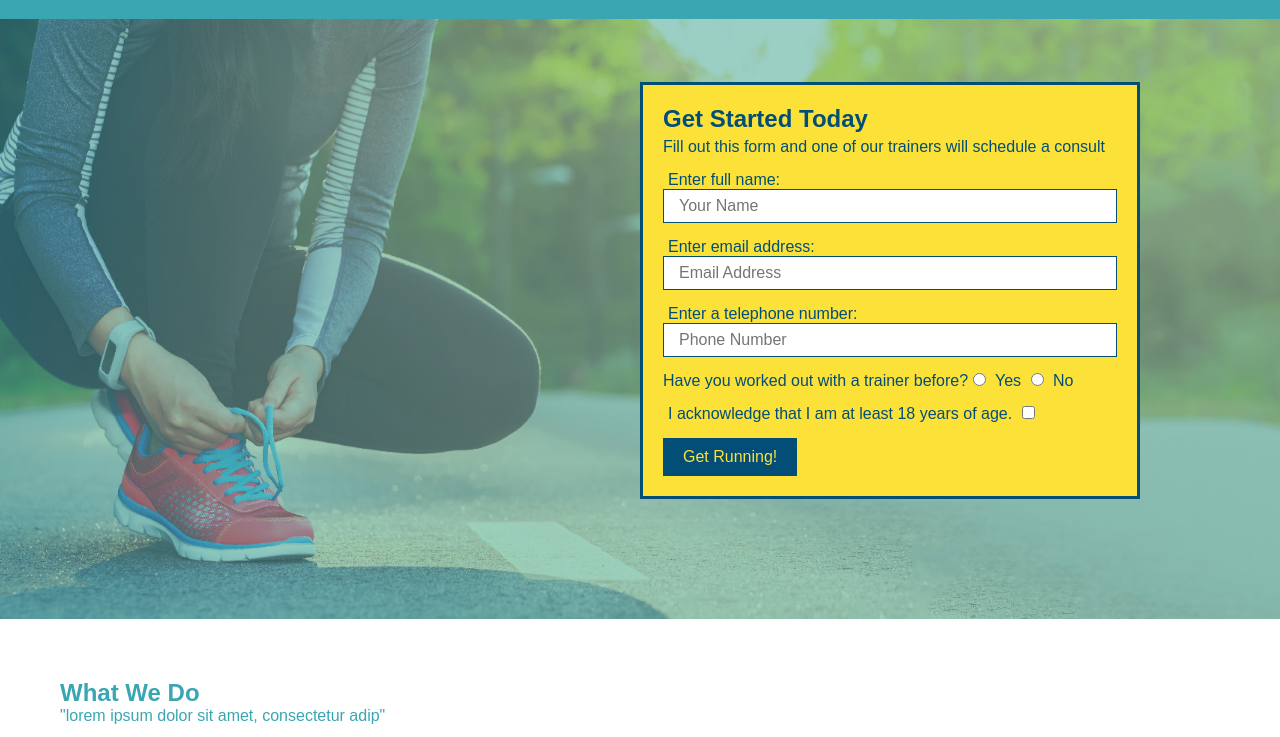
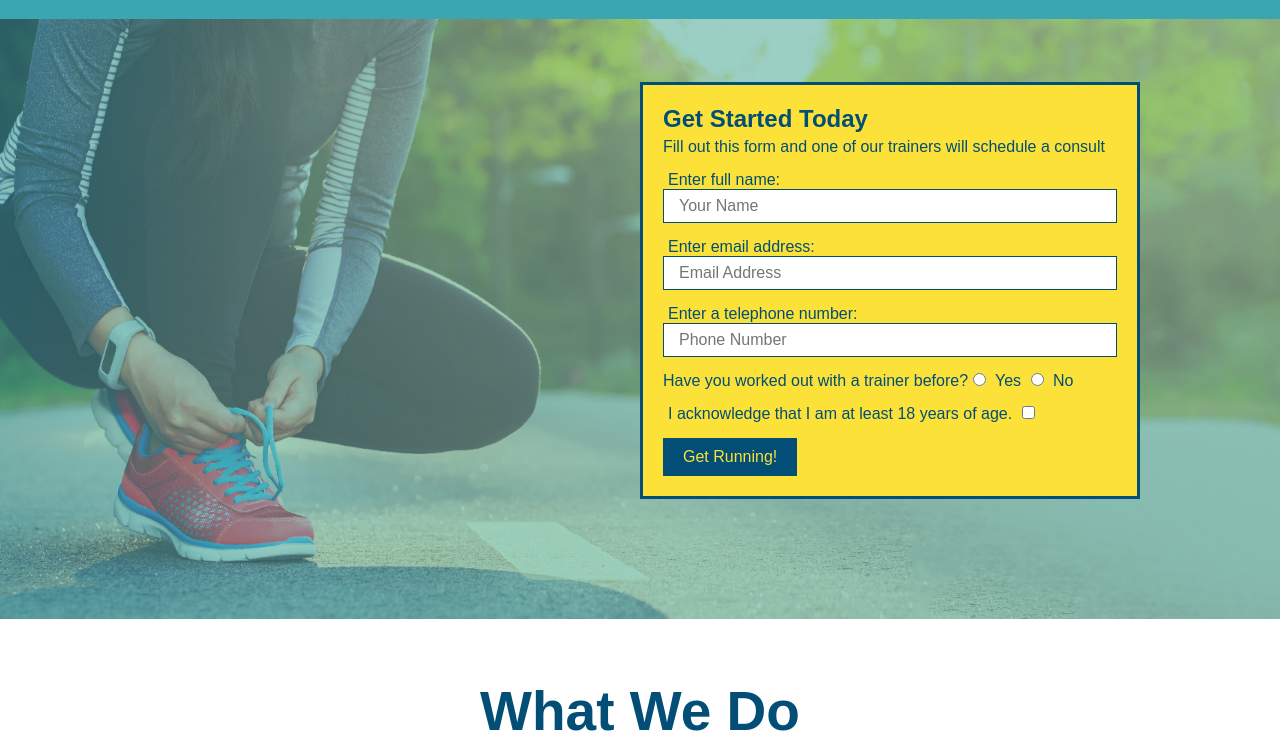
Before and after one commit to emalie/run-buddy, a plain HTML site: page index.html in a window 1280 px wide. Shown: the part 63-800 px from the top of the page. Drawn offline with Linux system fonts and the light colour scheme.

Commit message:
styled what we do section

```diff
--- a/assets/css/style.css
+++ b/assets/css/style.css
@@ -100,6 +100,27 @@ section {
 
 }
 /* hero styles end */
+.intro {
+    text-align: center;
+}
+
+.intro h2 {
+    font-size:55px;
+    color: #024e76;
+    margin-bottom: 35px;
+    padding: 0 100px 20px 100px;
+    border-bottom: 3px solid;
+    border-color: #fce138;
+    display: inline-block;
+}
+
+.intro p {
+    line-height: 1.7;
+    color: #39a6b2;
+    width: 80%;
+    font-size: 20px;
+    margin:
+}
 
 
 
--- a/index.html
+++ b/index.html
@@ -73,7 +73,7 @@
 <!-- end hero -->
 
         <!-- "what we do" section -->
-        <section id="what-we-do">
+        <section id="what-we-do" class="intro">
             <h2>What We Do</h2>
             <p>
             "lorem ipsum dolor sit amet, consectetur adip"
```
